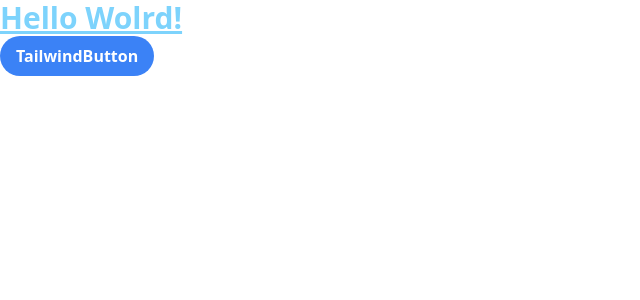
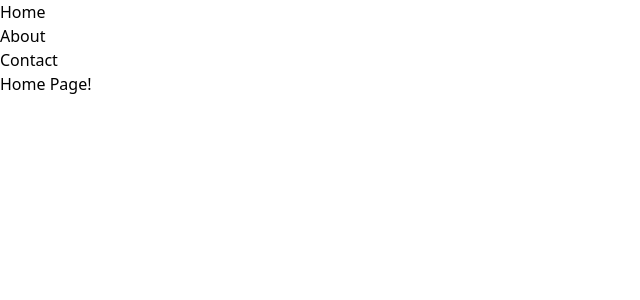
Before and after one commit to yunhyeonji/react-master, a React (Vite) app in the folder lean-canvas-react/: page / in a window 1280 px wide. Shown: the top 300 px of the page, without its empty margins (0-640 px from the left). Built offline with nearby package versions, Linux system fonts and the light colour scheme.

Commit message:
[241230] React Router

```diff
--- a/lean-canvas-react/package.json
+++ b/lean-canvas-react/package.json
@@ -14,6 +14,7 @@
   "dependencies": {
     "react": "^18.3.1",
     "react-dom": "^18.3.1",
+    "react-router-dom": "^7.1.1",
     "styled-components": "^6.1.13"
   },
   "devDependencies": {
--- /dev/null
+++ b/lean-canvas-react/src/App.jsx
@@ -0,0 +1,16 @@
+import { Outlet } from 'react-router-dom';
+
+function App() {
+  return (
+    <>
+      <ul>
+        <li>Home</li>
+        <li>About</li>
+        <li>Contact</li>
+      </ul>
+      <Outlet />
+    </>
+  );
+}
+
+export default App;
--- a/lean-canvas-react/src/main.jsx
+++ b/lean-canvas-react/src/main.jsx
@@ -1,10 +1,35 @@
 import { StrictMode } from 'react';
 import { createRoot } from 'react-dom/client';
 import './index.css';
-import App from './AppTailwindCss';
+import { createBrowserRouter, RouterProvider } from 'react-router-dom';
+import Home from './pages/Home';
+import About from './pages/About';
+import Contact from './pages/Contact';
+import App from './App';
+
+const router = createBrowserRouter([
+  {
+    path: '/',
+    element: <App />,
+    children: [
+      {
+        path: '',
+        element: <Home />,
+      },
+      {
+        path: 'about',
+        element: <About />,
+      },
+      {
+        path: 'contact',
+        element: <Contact />,
+      },
+    ],
+  },
+]);
 
 createRoot(document.getElementById('root')).render(
   <StrictMode>
-    <App />
+    <RouterProvider router={router} />
   </StrictMode>,
 );
--- /dev/null
+++ b/lean-canvas-react/src/pages/About.jsx
@@ -0,0 +1,5 @@
+function About() {
+  return <div>About Page!</div>;
+}
+
+export default About;
--- /dev/null
+++ b/lean-canvas-react/src/pages/Contact.jsx
@@ -0,0 +1,5 @@
+function Contact() {
+  return <div>Contact Page!</div>;
+}
+
+export default Contact;
--- /dev/null
+++ b/lean-canvas-react/src/pages/Home.jsx
@@ -0,0 +1,5 @@
+function Home() {
+  return <div>Home Page!</div>;
+}
+
+export default Home;
```
Also changed, not shown: 1 other file (tests, documents, lock files or other folders).
